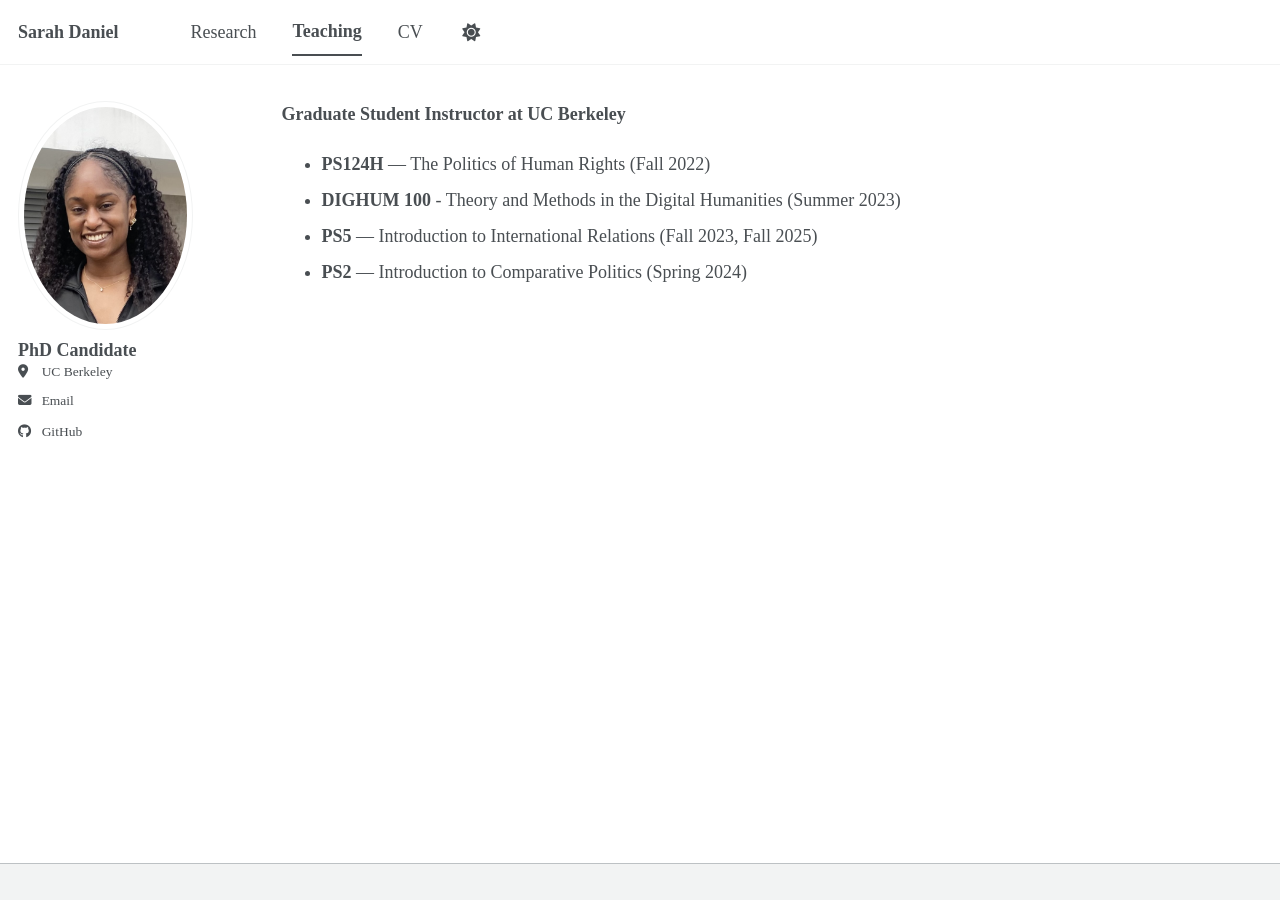
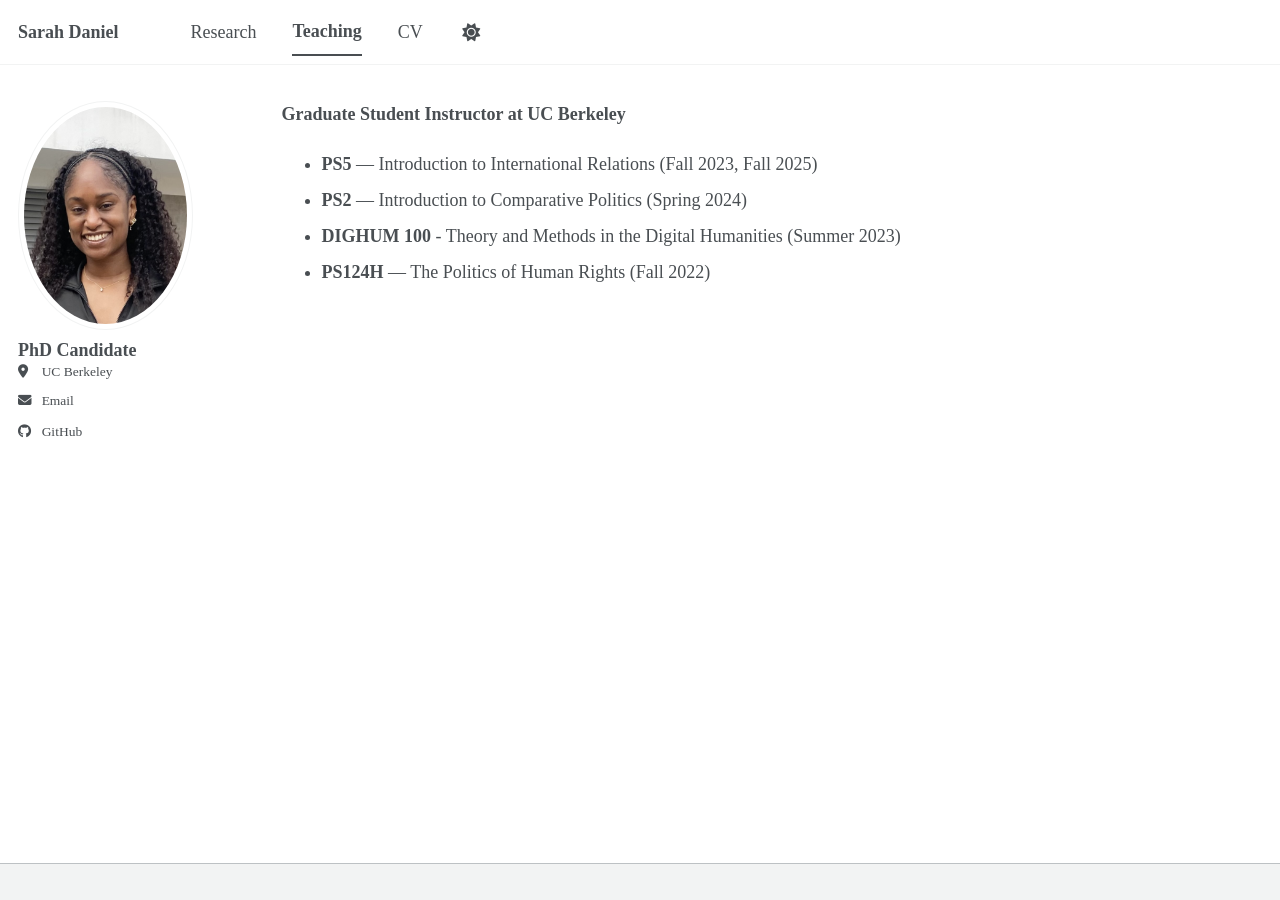
Before and after one commit to SarahDaniel1/SarahDaniel1.github.io, a Jekyll site: the page built from _pages/teaching.md, in a window 1280 px wide. Built offline with Jekyll 4.4.1, drawn with Linux system fonts in a browser that asks for light colours; a script bundle is joined from its source files by our own code; library files that are not in the unit come from our copies.

```diff
--- a/_pages/teaching.md
+++ b/_pages/teaching.md
@@ -6,7 +6,7 @@ author_profile: true
 
 **Graduate Student Instructor at UC Berkeley**
 
-- **PS124H** — The Politics of Human Rights (Fall 2022)
-- **DIGHUM 100** - Theory and Methods in the Digital Humanities (Summer 2023)
 - **PS5** — Introduction to International Relations (Fall 2023, Fall 2025)
 - **PS2** — Introduction to Comparative Politics (Spring 2024)
+- **DIGHUM 100** - Theory and Methods in the Digital Humanities (Summer 2023)
+- **PS124H** — The Politics of Human Rights (Fall 2022)
```
